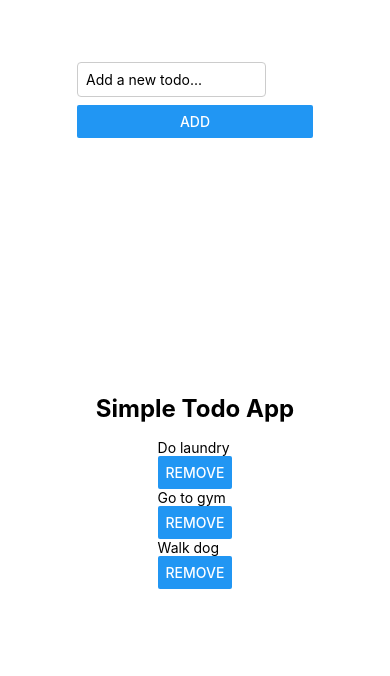
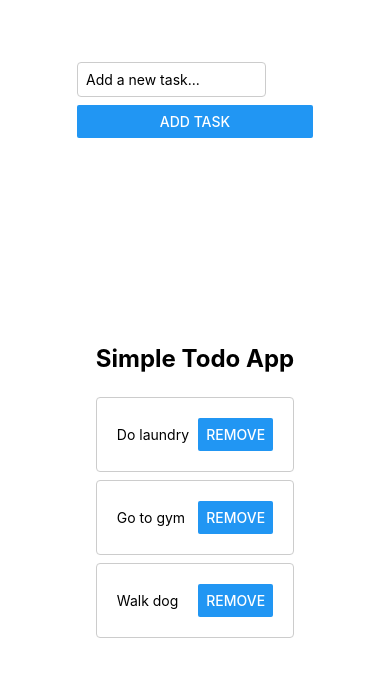
Before and after one commit to Raiyan03/AwesomeTodoApp, a React Native app: screen / in a window 390 px wide. Shown: the top 676 px of the page. Built offline with nearby package versions, Linux system fonts and the light colour scheme.

Commit message:
Lab 4 completed

```diff
--- a/App.js
+++ b/App.js
@@ -25,7 +25,7 @@ export default function App() {
 
   return (
     <View style={styles.container}>
-      <ToDoForm newTodo={newTodo} setNewTodo={setNewTodo} add={addTodo} />
+      <ToDoForm newTodo={newTodo} setTaskText={setNewTodo} addTask={addTodo} />
       <ToDoList todoList={todos} remove={removeTodo} />
     </View>
   );
--- a/ToDoForm.jsx
+++ b/ToDoForm.jsx
@@ -1,17 +1,17 @@
 import React from "react";
 import { View, TextInput, Button, StyleSheet } from "react-native";
 
-export default function ToDoForm({ newTodo, setNewTodo, add }) {
+export default function ToDoForm({ newTodo, setTaskText, addTask }) {
     return (
         <View style={styles.container}>
             <TextInput
 
                 style={styles.input}
-                placeholder="Add a new todo..."
+                placeholder="Add a new task..."
                 value={newTodo}
-                onChangeText={setNewTodo}
+                onChangeText={setTaskText}
             />
-            <Button styles={styles.button} title="Add" onPress={add} />
+            <Button styles={styles.button} title="Add task" onPress={addTask} />
         </View>
     );
 }
--- a/ToDoList.jsx
+++ b/ToDoList.jsx
@@ -31,6 +31,14 @@ const styles = StyleSheet.create({
     marginBottom: 16,
   },
   todo: {
-
+    flexDirection: 'row',
+    alignItems: 'center',
+    justifyContent: 'space-between',
+    padding: 20,
+    width: '100%',
+    marginTop: 8,
+    borderWidth: 1,
+    borderColor: '#ccc',
+    borderRadius: 4,
   },
 });
```
